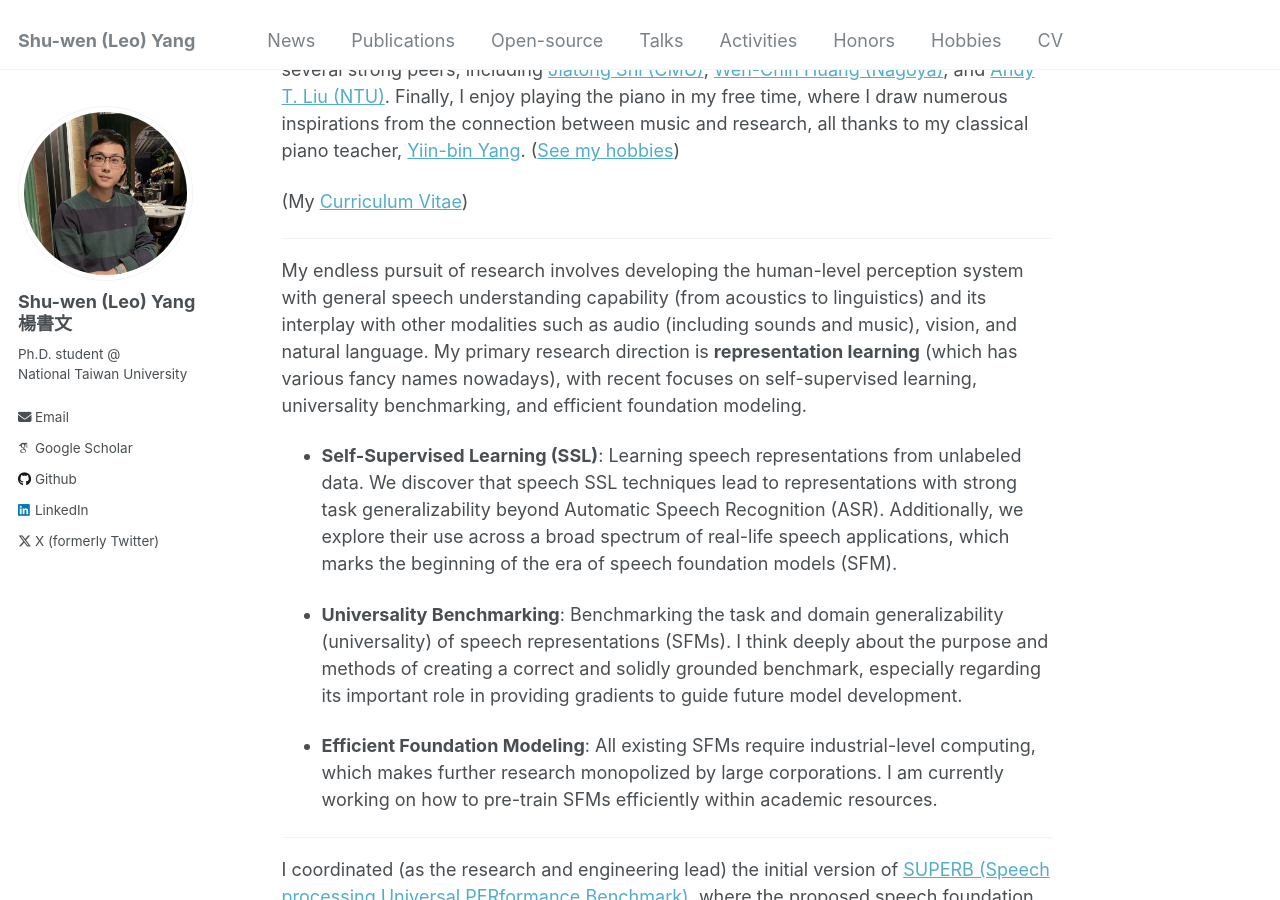
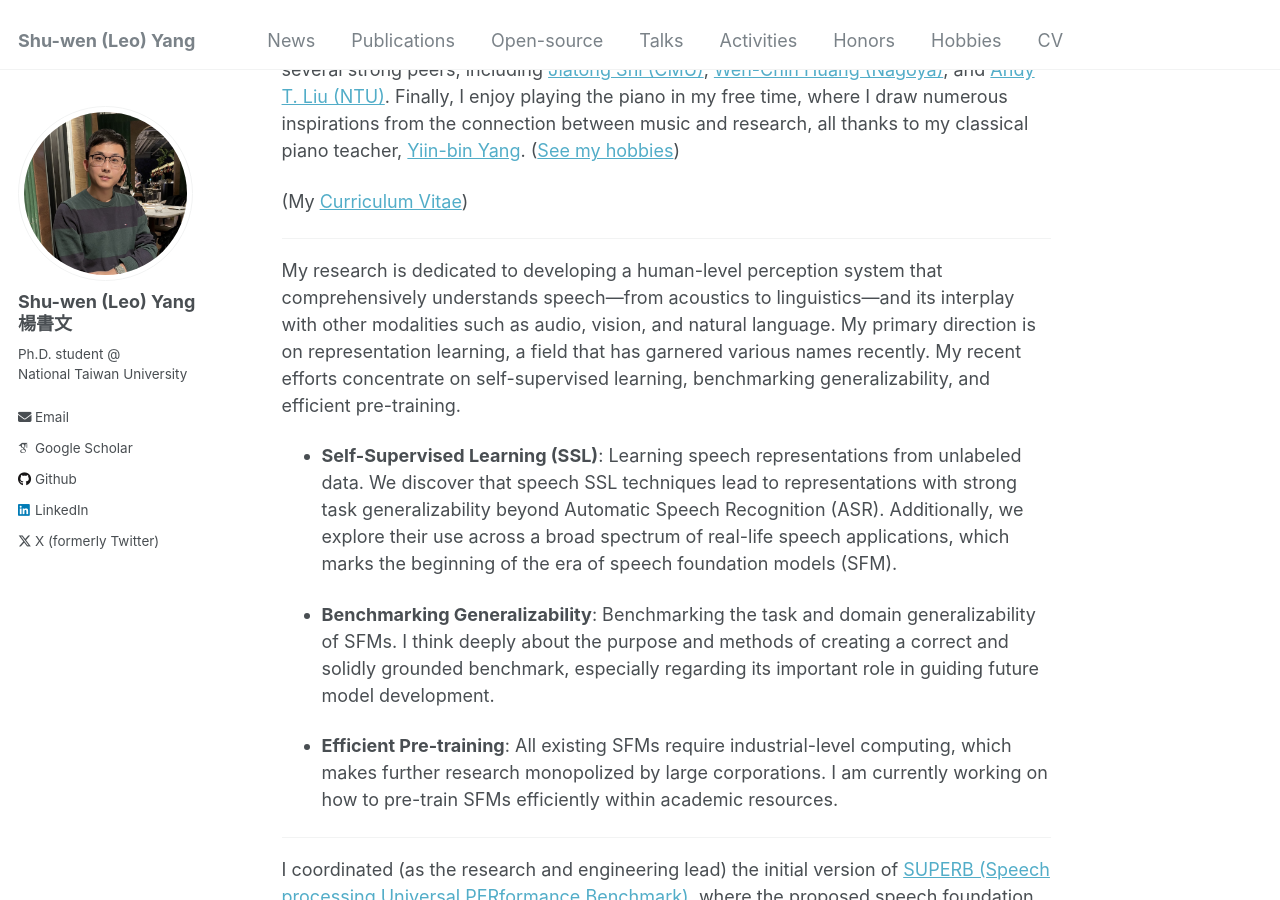
Before and after one commit to leo19941227/leo19941227.github.io, a Jekyll site: the page built from _pages/about.md, in a window 1280 px wide and 900 px high, scrolled down 227 px. Built offline with Jekyll 4.4.1, drawn with Linux system fonts in a browser that asks for light colours; some web fonts are replaced; a script that is not in the unit is left out.

Commit message:
finalize

```diff
--- a/_pages/about.md
+++ b/_pages/about.md
@@ -15,14 +15,14 @@
 
 ---
 
-My endless pursuit of research involves developing the human-level perception system with general speech understanding capability (from acoustics to linguistics) and its interplay with other modalities such as audio (including sounds and music), vision, and natural language. My primary research direction is **representation learning** (which has various fancy names nowadays), with recent focuses on self-supervised learning, universality benchmarking, and efficient foundation modeling.
+My research is dedicated to developing a human-level perception system that comprehensively understands speech—from acoustics to linguistics—and its interplay with other modalities such as audio, vision, and natural language. My primary direction is on representation learning, a field that has garnered various names recently. My recent efforts concentrate on self-supervised learning, benchmarking generalizability, and efficient pre-training.
 
 - **Self-Supervised Learning (SSL)**: Learning speech representations from unlabeled data. We discover that speech SSL techniques lead to representations with strong task generalizability beyond Automatic Speech Recognition (ASR).
 Additionally, we explore their use across a broad spectrum of real-life speech applications, which marks the beginning of the era of speech foundation models (SFM).
 
-- **Universality Benchmarking**: Benchmarking the task and domain generalizability (universality) of speech representations (SFMs). I think deeply about the purpose and methods of creating a correct and solidly grounded benchmark, especially regarding its important role in providing gradients to guide future model development.
+- **Benchmarking Generalizability**: Benchmarking the task and domain generalizability of SFMs. I think deeply about the purpose and methods of creating a correct and solidly grounded benchmark, especially regarding its important role in guiding future model development.
 
-- **Efficient Foundation Modeling**: All existing SFMs require industrial-level computing, which makes further research monopolized by large corporations. I am currently working on how to pre-train SFMs efficiently within academic resources.
+- **Efficient Pre-training**: All existing SFMs require industrial-level computing, which makes further research monopolized by large corporations. I am currently working on how to pre-train SFMs efficiently within academic resources.
 
 ---
 
```
Also changed, not shown: _pages/hobbies.md (+1 -1 lines).
